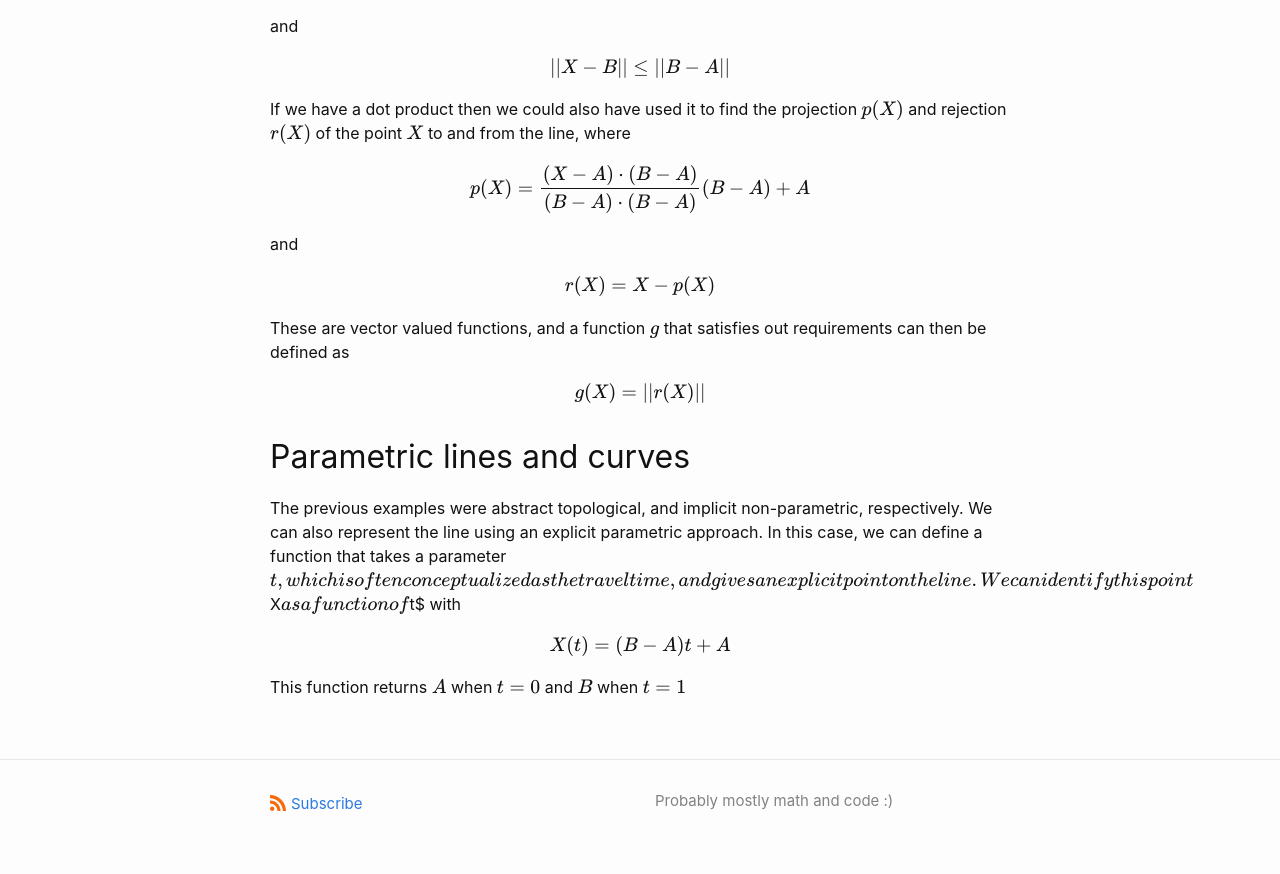
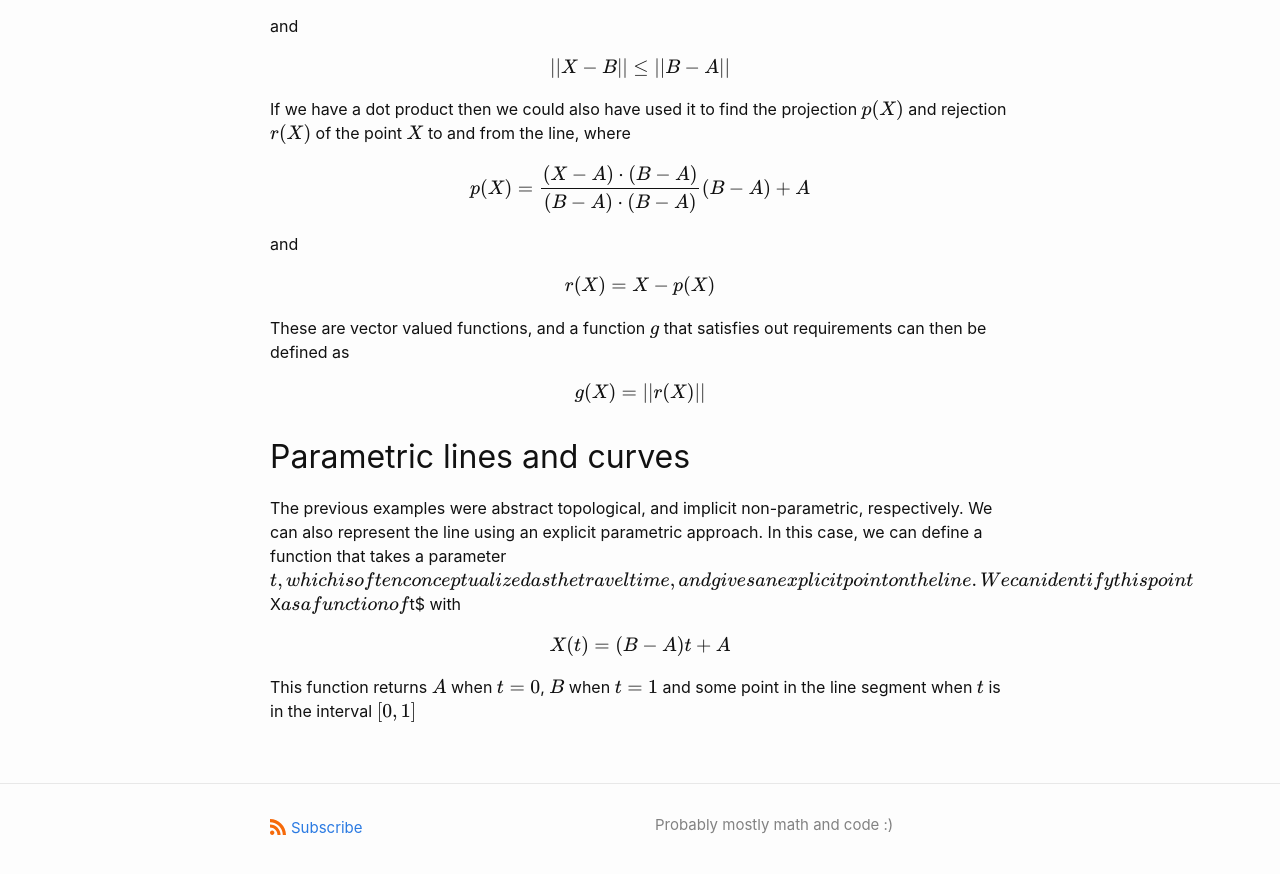
Before and after one commit to torgeiba/torgeiba.github.io, a Jekyll site: the page built from _posts/2022-09-10-polynomial-interpolation.md, in a window 1280 px wide and 900 px high, scrolled down 803 px. Shown: the top 874 px of the window. Built offline with Jekyll 4.4.1, drawn with Linux system fonts in a browser that asks for light colours; our own code applies the rules of GitHub Pages for plain Markdown files; formulas are drawn with MathJax 3.

Commit message:
Update 2022-09-10-polynomial-interpolation.md

```diff
--- a/_posts/2022-09-10-polynomial-interpolation.md
+++ b/_posts/2022-09-10-polynomial-interpolation.md
@@ -42,4 +42,4 @@ We can also represent the line using an explicit parametric approach. In this ca
 
 $$X(t) = (B - A) t + A$$
 
-This function returns $A$ when $t = 0$ and $B$ when $t = 1$
+This function returns $A$ when $t = 0$, $B$ when $t = 1$ and some point in the line segment when $t$ is in the interval $[0, 1]$
```
